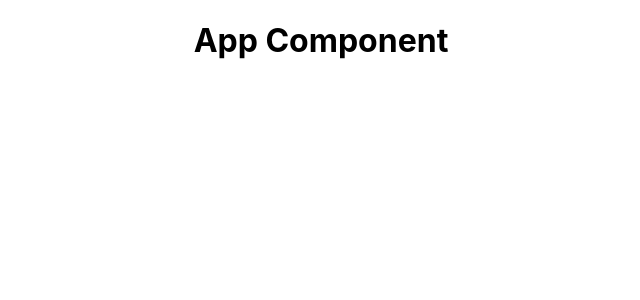
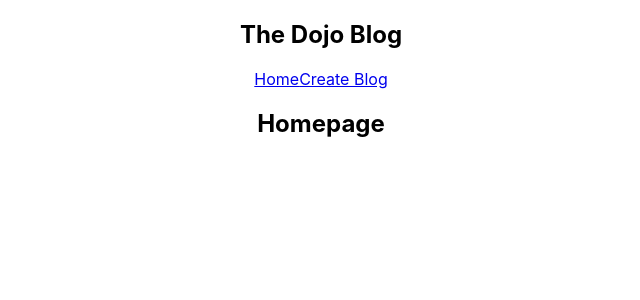
Before and after one commit to muindetuva/dojo-blog-react, a React (Create React App) app: page / in a window 1280 px wide. Shown: the top 300 px of the page, without its empty margins (319-959 px from the left). Built offline with nearby package versions, Linux system fonts and the light colour scheme.

Commit message:
Add Home and NavBar components

```diff
--- a/src/App.js
+++ b/src/App.js
@@ -1,10 +1,13 @@
 import "./App.css";
+import Navbar from "./Navbar";
+import Home from "./Home";
 
 function App() {
   return (
     <div className="App">
+      <Navbar />
       <div className="content">
-        <h1>App Component</h1>
+        <Home />
       </div>
     </div>
   );
--- /dev/null
+++ b/src/Home.js
@@ -0,0 +1,9 @@
+const Home = () => {
+  return (
+    <div className="home">
+      <h2>Homepage</h2>
+    </div>
+  );
+};
+
+export default Home;
--- /dev/null
+++ b/src/Navbar.js
@@ -0,0 +1,13 @@
+const Navbar = () => {
+  return (
+    <nav className="navbar">
+      <h1>The Dojo Blog</h1>
+      <div className="links">
+        <a href="/">Home</a>
+        <a href="/create">Create Blog</a>
+      </div>
+    </nav>
+  );
+};
+
+export default Navbar;
```
